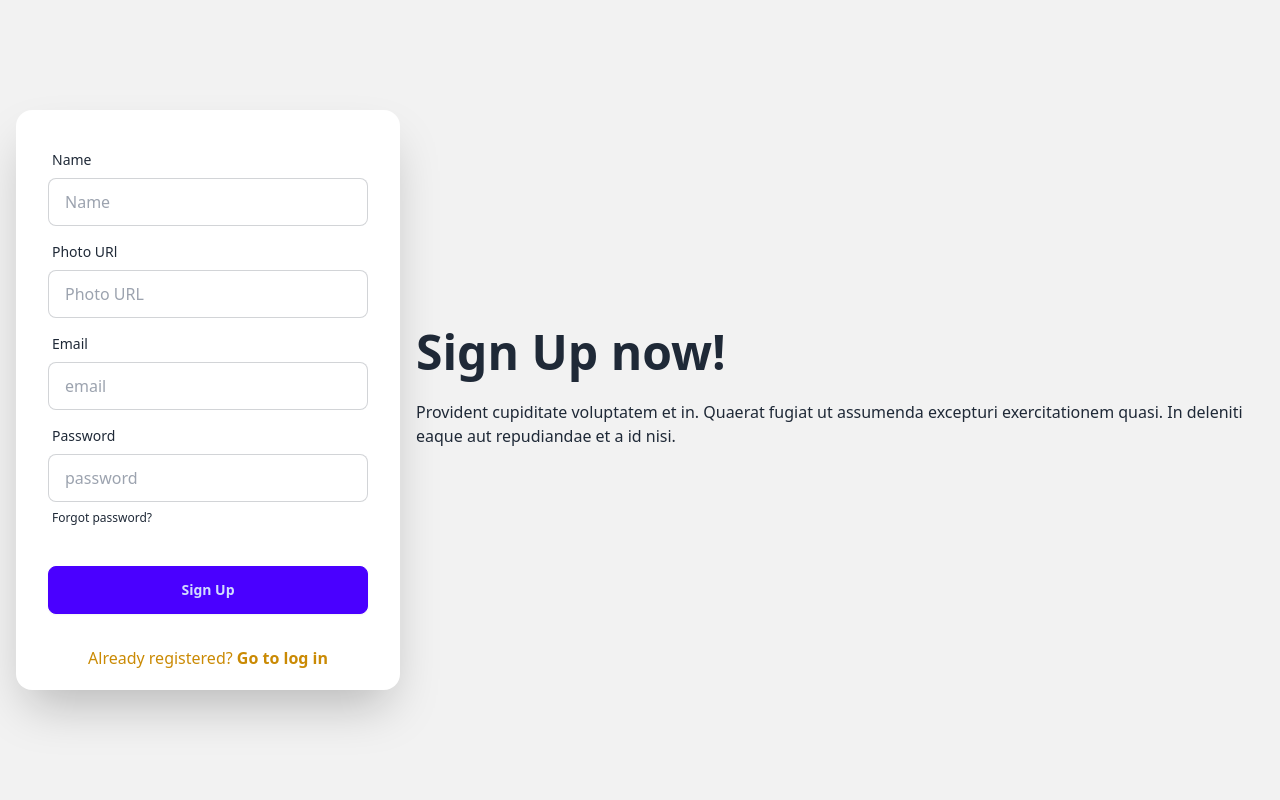
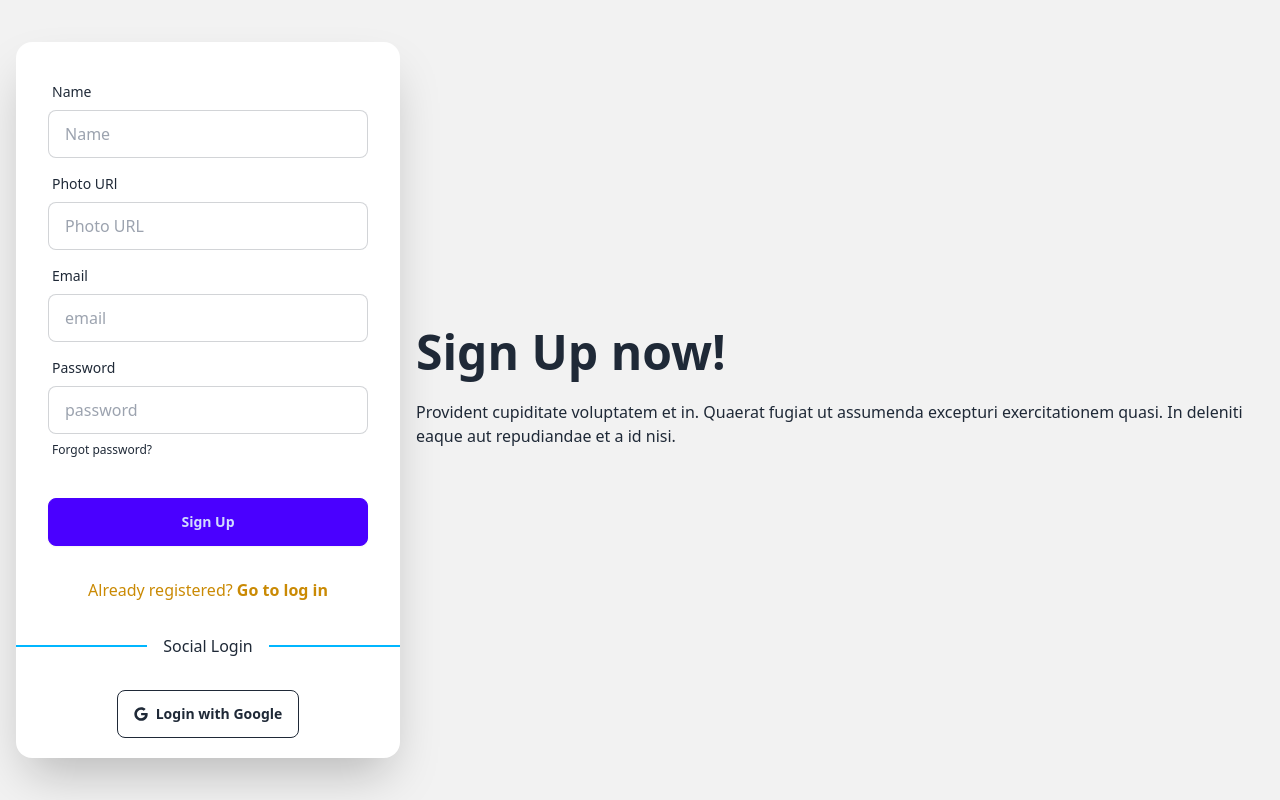
Before and after one commit to Mmsshakil/bistro-boss-client, a React (Vite) app: page /signup in a window 1280 px wide. Built offline with nearby package versions, Linux system fonts and the light colour scheme; no server answers.

Commit message:
gooogle login mail store in database

```diff
--- a/src/Routes/Layout/DashBoard.jsx
+++ b/src/Routes/Layout/DashBoard.jsx
@@ -4,9 +4,14 @@ import { FaCalendar, FaHouse, FaWallet } from "react-icons/fa6";
 import { TbMessageDollar } from "react-icons/tb";
 import { BsCalendar3 } from "react-icons/bs";
 import { LuShoppingBag } from "react-icons/lu";
+import { MdAttachEmail } from "react-icons/md";
 
 
 const DashBoard = () => {
+
+
+    const isAdmin = true;
+
     return (
         <div className="flex">
             <div className="w-64 min-h-screen bg-blue-600">
@@ -25,9 +30,12 @@ const DashBoard = () => {
 
                     <div className="divider"></div>
 
+                    {/* shared nav links */}
+
                     <li><NavLink to='/'><FaHouse></FaHouse>Home</NavLink></li>
 
                     <li><NavLink to='/menu'><LuShoppingBag></LuShoppingBag>Order</NavLink></li>
+                    <li><NavLink to='/'><MdAttachEmail></MdAttachEmail>Contact</NavLink></li>
                 </ul>
             </div>
 
--- a/src/Routes/Routes.jsx
+++ b/src/Routes/Routes.jsx
@@ -46,7 +46,7 @@ export const router = createBrowserRouter([
   },
   {
     path: "/dashboard",
-    element: <DashBoard></DashBoard>,
+    element: <PrivateRoute><DashBoard></DashBoard></PrivateRoute>,
     children: [
       {
         path: 'cart',
--- /dev/null
+++ b/src/components/SocialLogin/SocialLogin.jsx
@@ -0,0 +1,42 @@
+import { FaGoogle } from "react-icons/fa";
+import userAuth from "../../hooks/userAuth";
+import useAxiosPublic from "../../hooks/useAxiosPublic";
+import {  useNavigate } from "react-router-dom";
+
+const SocialLogin = () => {
+
+    const { googleSignIn } = userAuth();
+    const axiosPublic = useAxiosPublic();
+    const navigate = useNavigate();
+
+    const handleGoogleSignIn = () => {
+        googleSignIn()
+            .then(result => {
+                console.log(result.user);
+                const userInfo = {
+                    email: result.user?.email,
+                    name: result.user?.displayName
+                }
+                axiosPublic.post('/users', userInfo)
+                .then(res =>{
+                    console.log(res.data);
+                    navigate('/');
+                })
+
+            })
+            .catch(error => {
+                console.log(error);
+            })
+    }
+
+    return (
+        <div className="flex justify-center items-center my-5">
+            <button onClick={handleGoogleSignIn} className="btn btn-outline">
+                <FaGoogle></FaGoogle>
+                Login with Google
+            </button>
+        </div>
+    );
+};
+
+export default SocialLogin;
--- /dev/null
+++ b/src/hooks/useAxiosPublic.jsx
@@ -0,0 +1,14 @@
+import axios from "axios";
+
+
+
+const axiosPublic = axios.create({
+    baseURL: 'http://localhost:5000'
+})
+
+
+const useAxiosPublic = () => {
+    return axiosPublic;
+};
+
+export default useAxiosPublic;
--- a/src/pages/Login/Login.jsx
+++ b/src/pages/Login/Login.jsx
@@ -5,6 +5,8 @@ import { AuthContext } from '../../providers/AuthProvider';
 import { Link, useLocation, useNavigate } from 'react-router-dom';
 import { Helmet } from 'react-helmet-async';
 import Swal from 'sweetalert2';
+import { FaGoogle } from "react-icons/fa";
+import SocialLogin from '../../components/SocialLogin/SocialLogin';
 
 const Login = () => {
 
@@ -106,6 +108,10 @@ const Login = () => {
                     <div className='text-center mb-5 text-yellow-600'>
                         <h2>New here? <Link className='font-bold' to='/signup'>Create a New Account</Link></h2>
                     </div>
+                    <div className="divider divider-info">Social Login</div>
+
+                    {/* TODO: here will add the google login button */}
+                    <SocialLogin></SocialLogin>
                 </div>
             </div>
         </div>
--- a/src/pages/SIgnUp/SIgnUp.jsx
+++ b/src/pages/SIgnUp/SIgnUp.jsx
@@ -4,10 +4,14 @@ import { useForm } from "react-hook-form";
 import { Link, useNavigate } from "react-router-dom";
 import { AuthContext } from "../../providers/AuthProvider";
 import Swal from "sweetalert2";
+import useAxiosPublic from "../../hooks/useAxiosPublic";
+import SocialLogin from "../../components/SocialLogin/SocialLogin";
 
 
 
 const SIgnUp = () => {
+
+    const axiosPublic = useAxiosPublic();
 
     const {
         register,
@@ -29,9 +33,17 @@ const SIgnUp = () => {
 
                 updateUser(data.name, data.photoURL)
                     .then(() => {
-                        console.log('user profile updated');
+                        // console.log('user profile updated');
+
+                        const userInfo = {
+                            name: data.name,
+                            email: data.email
+                        }
+                        axiosPublic.post('/users', userInfo)
+                            .then(res => {
+                                if (res.data.insertedId) {
+                                    console.log('user added to the database');
                                     reset();
-
                                     Swal.fire({
                                         position: "top-end",
                                         icon: "success",
@@ -46,6 +58,8 @@ const SIgnUp = () => {
 
                                         })
                                         .catch()
+                                }
+                            })
 
                     })
                     .catch(error => {
@@ -123,6 +137,9 @@ const SIgnUp = () => {
                     <div className='text-center mb-5 text-yellow-600'>
                         <h2>Already registered? <Link className='font-bold' to='/login'>Go to log in</Link></h2>
                     </div>
+                    <div className="divider divider-info">Social Login
+                    </div>
+                    <SocialLogin></SocialLogin>
                 </div>
             </div>
         </div>
--- a/src/providers/AuthProvider.jsx
+++ b/src/providers/AuthProvider.jsx
@@ -1,6 +1,6 @@
 
 
-import { createUserWithEmailAndPassword, getAuth, onAuthStateChanged, signInWithEmailAndPassword, signOut, updateProfile } from "firebase/auth";
+import { GoogleAuthProvider, createUserWithEmailAndPassword, getAuth, onAuthStateChanged, signInWithEmailAndPassword, signInWithPopup, signOut, updateProfile } from "firebase/auth";
 import { createContext, useEffect, useState } from "react";
 import app from "../firebase/firebase.config";
 
@@ -11,6 +11,7 @@ const AuthProvider = ({ children }) => {
 
     const [user, setUser] = useState(null);
     const [loading, setLoading] = useState(true);
+    const googleProvider = new GoogleAuthProvider();
 
     const createUser = (email, password) => {
         setLoading(true);
@@ -20,6 +21,11 @@ const AuthProvider = ({ children }) => {
     const signIn = (email, password) => {
         setLoading(true);
         return signInWithEmailAndPassword(auth, email, password);
+    }
+
+    const googleSignIn = () =>{
+        setLoading(true);
+        return signInWithPopup(auth, googleProvider);
     }
 
     const logOut = () => {
@@ -34,6 +40,8 @@ const AuthProvider = ({ children }) => {
             displayName: name, photoURL: photo
         });
     }
+
+
 
     useEffect(() => {
         const unsubscribe = onAuthStateChanged(auth, currentUser => {
@@ -52,7 +60,8 @@ const AuthProvider = ({ children }) => {
         createUser,
         signIn,
         logOut,
-        updateUser
+        updateUser,
+        googleSignIn
 
     }
 
```
Lines whose indentation alone changed are shown as unchanged.
